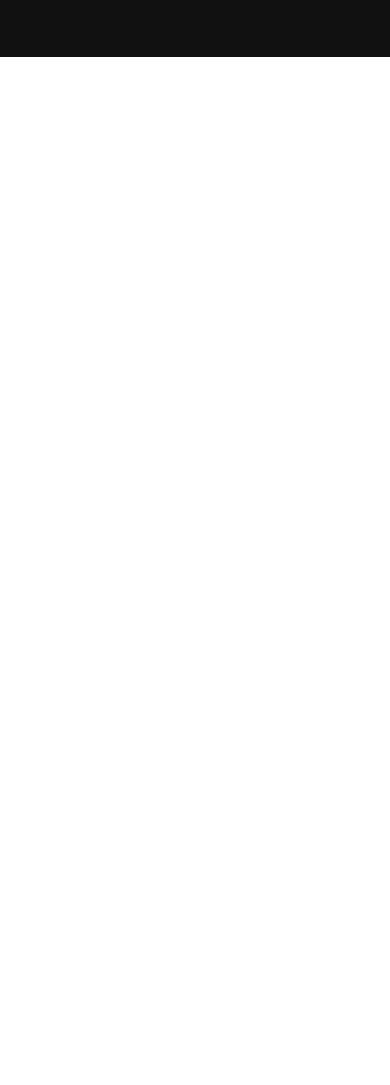
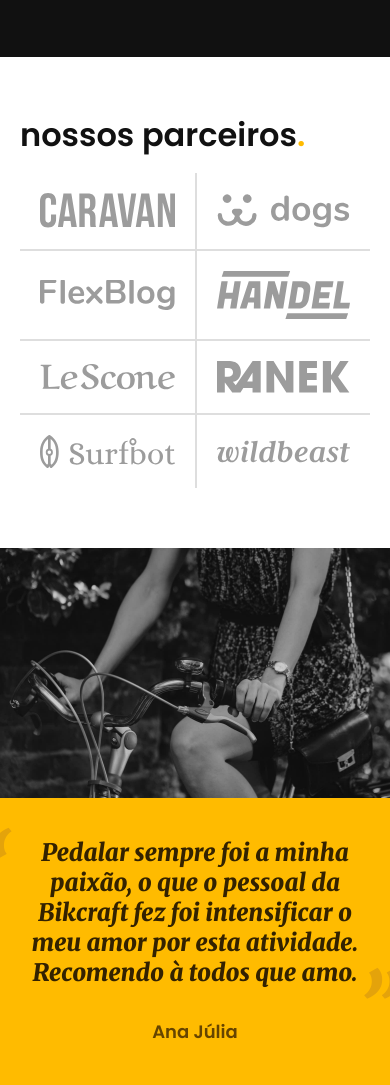
Before and after one commit to thiago-mendesx/bikcraft, a plain HTML site: page index.html in a window 390 px wide. Shown: the part 2078-3163 px from the top of the page. Before the commit the page ends 2135 px from the top, so only its background shows below. Drawn offline with Linux system fonts and the light colour scheme.

Commit message:
Depoimentos

```diff
--- a/CSS/global/global.css
+++ b/CSS/global/global.css
@@ -9,7 +9,8 @@ ul,
 p,
 h2,
 h3,
-h4 {
+h4,
+blockquote {
   margin: 0px;
 }
 
--- /dev/null
+++ b/CSS/home/depoimento.css
@@ -0,0 +1,58 @@
+.depoimento {
+  display: grid;
+  grid-template-columns: 1fr 1fr;
+  background-color: var(--cor-p1);
+  overflow: hidden;
+}
+
+.depoimento img {
+  width: 100%;
+  height: 100%;
+  object-fit: cover;
+  border-radius: 0px;
+}
+
+.depoimento-conteudo {
+  padding: 40px 40px 80px 80px;
+  align-self: end;
+}
+
+.depoimento-conteudo p {
+  max-width: 32ch;
+  font-family: "Merriweather",serif;
+  font-style: italic;
+  font-weight: 900;
+  margin-bottom: 32px;
+  position: relative;
+}
+
+.depoimento p::before,
+.depoimento p::after {
+  font-size: 5rem;
+  color: var(--cor-p2);
+  position: absolute;
+}
+
+.depoimento p::before {
+  content: "“";
+  left: -50px;
+  top: -20px;
+}
+
+.depoimento p::after {
+  content: "”";
+}
+
+@media (max-width: 800px) {
+  .depoimento {
+    grid-template-columns: 1fr;
+    text-align: center;
+  }
+  .depoimento img {
+    max-height: 250px;
+  }
+  .depoimento-conteudo {
+    padding: 40px 20px;
+    justify-self: center;
+  }
+}
--- /dev/null
+++ b/CSS/home/parceiros.css
@@ -0,0 +1,56 @@
+.parceiros {
+  padding-top: 60px;
+  padding-bottom: 120px;
+}
+
+.parceiros h2 {
+  margin-bottom: 60px;
+}
+
+.parceiros ul {
+  padding: 0 20px;
+  max-width: 1400px;
+  display: grid;
+  grid-template-columns: repeat(4, 1fr);
+  margin: 0 auto;
+}
+
+.parceiros img {
+  margin: auto;
+}
+
+.parceiros li {
+  display: flex;
+  padding: 32px;
+  border-left: 2px solid var(--cor-3);
+}
+
+.parceiros li:first-child,
+.parceiros li:nth-child(5) {
+  border-left: none;
+}
+
+.parceiros li:nth-child(n + 5) {
+border-top: 2px solid var(--cor-3);
+}
+
+@media (max-width: 800px) {
+  .parceiros {
+    padding-bottom: 60px;
+  }
+  .parceiros li {
+    padding: 20px;
+  }
+  .parceiros h2 {
+    margin-bottom: 20px;
+  }
+  .parceiros ul {
+    grid-template-columns: repeat(2, 1fr);
+  }
+  .parceiros li:nth-child(n + 3) {
+    border-top: 2px solid var(--cor-3);
+    }
+  .parceiros li:nth-child(odd) {
+    border-left: none;
+  }
+}
--- a/CSS/style.css
+++ b/CSS/style.css
@@ -10,6 +10,8 @@
 /*Home*/
 @import "./home/introducao.css";
 @import "./home/tecnologia.css";
+@import "./home/parceiros.css";
+@import "./home/depoimento.css";
 
 /*Bicicletas*/
 @import "./bicicletas/bicicletas-lista.css";
--- a/index.html
+++ b/index.html
@@ -12,7 +12,9 @@
 
   <link rel="preconnect" href="https://fonts.googleapis.com">
   <link rel="preconnect" href="https://fonts.gstatic.com" crossorigin>
-  <link href="https://fonts.googleapis.com/css2?family=Poppins:wght@400;600&family=Roboto:wght@400;500&display=swap" rel="stylesheet">
+  <link href="https://fonts.googleapis.com/css2?family=Merriweather:ital,wght@1,900&family=Poppins:wght@400;600&family=Roboto:wght@400;500&display=swap" rel="stylesheet">
+
+
 
 </head>
 
@@ -97,6 +99,30 @@
       </div>
     </div>
   </article>
+  <section class="parceiros" aria-label="Nossos parceiros">
+    <h2 class="container font-1-xxl ">nossos parceiros<span class="cor-p1">.</span></h2>
+    <ul>
+      <li><img src="./img/parceiros/caravan.svg" alt="caravan"></li>
+      <li><img src="./img/parceiros/dogs.svg" alt="caravan"></li>
+      <li><img src="./img/parceiros/flexblog.svg" alt=caravan"></li>
+      <li><img src="./img/parceiros/handel.svg" alt="caravan"></li>
+      <li><img src="./img/parceiros/lescone.svg" alt="caravan"></li>
+      <li><img src="./img/parceiros/ranek.svg" alt="caravan"></li>
+      <li><img src="./img/parceiros/surfbot.svg" alt="caravan"></li>
+      <li><img src="./img/parceiros/wildbeast.svg" alt="caravan"></li>
+    </ul>
+  </section>
+  <section class="depoimento" aria-label="depoimento">
+    <div>
+      <img src="./img/fotos/depoimento.jpg" alt="Pessoa pedalando uma bicicleta bikcraft">
+    </div>
+    <div class="depoimento-conteudo">
+      <blockquote class="font-1-xl cor-p5">
+        <p>Pedalar sempre foi a minha paixão, o que o pessoal da Bikcraft fez foi intensificar o meu amor por esta atividade. Recomendo à todos que amo.</p>
+      </blockquote>
+      <span class="font-1-m-b cor-p4">Ana Júlia</span>
+    </div>
+  </section>
 </body>
 
 </html>
```
